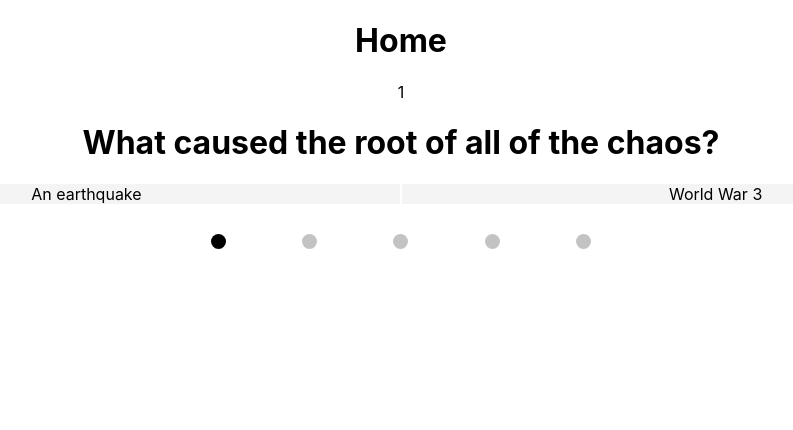
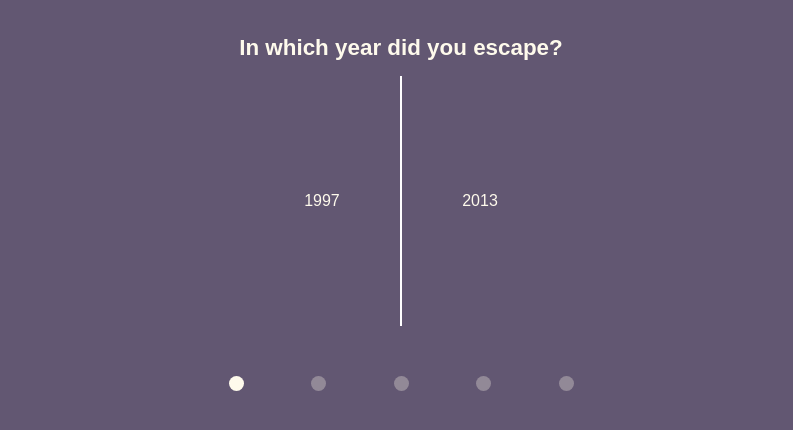
Before and after one commit to alexvirga/NY-or-LA, a React (Create React App) app: page / in a window 1280 px wide. Both pictures are taken after a click on the button "Start Quiz". Shown: the top 430 px of the page, without its empty margins (239-1032 px from the left). Built offline with nearby package versions, Linux system fonts and the light colour scheme.

Commit message:
added styling and transitions

```diff
--- a/src/App.css
+++ b/src/App.css
@@ -1,16 +1,12 @@
 .App {
   text-align: center;
+  height: 100vh;
+  background-color: #625772;
 }
 
 .App-logo {
   height: 40vmin;
   pointer-events: none;
-}
-
-@media (prefers-reduced-motion: no-preference) {
-  .App-logo {
-    animation: App-logo-spin infinite 20s linear;
-  }
 }
 
 .App-header {
@@ -24,8 +20,25 @@
   color: white;
 }
 
+
 .App-link {
   color: #61dafb;
+}
+
+.quiz-container {
+  background-color: #625772;
+  display: flex;
+  width: 100vw;
+  flex-direction: column;
+  align-items: center;
+}
+
+.quiz-landing {
+  background-color: #625772;
+  display: inline-block;
+  color: #fefaec;
+
+  width: 100vw;
 }
 
 .response-left {
@@ -36,18 +49,49 @@
   border-left: 1px solid;
 }
 
+.question-title {
+  color: #fefaec;
+  width: 100%;
+  max-width: 850px;
+  font-size: 1.4em;
+
+  display: inline-flex;
+  justify-content: center;
+}
+
+.result-text {
+  color: #fefaec;
+  width: 100%;
+  max-width: 850px;
+  font-size: 1.4em;
+
+  display: inline-flex;
+  justify-content: center;
+}
+
+.response-container {
+  height: 250px;
+  width: 60%;
+  max-width: 680px;
+  min-width: 200px;
+  display: inline-flex;
+}
+
 .response {
   width: 49%;
   text-align: center;
-  background-color: #f4f4f4;
+  background-color: #625772;
   align-items: center;
-  display: inline-block;
+  display: inline-flex;
   justify-content: center;
   border-color: white;
+  height: 100%;
+  color: #fefaec;
+  padding: 0px 10px 0px 10px;
 }
 
 .response:hover {
-  background-color: yellow;
+  background-color: #ab9cc2bb;
 }
 
 .progress {
@@ -55,44 +99,65 @@
   display: inline-flex;
   justify-content: space-evenly;
   width: 40%;
+  min-width: 200px;
+  max-width: 460px;
 }
-
-
 
 .progress-step {
   height: 15px;
   width: 15px;
   border-radius: 50%;
   display: inline-block;
-  margin: 10px
+  margin: 10px;
 }
 
+.dot-active {
+  box-sizing: border-box;
 
-.dot-active{
-  box-sizing: border-box;
-  border: 1px solid rgb(0, 0, 0);
+  border: 1px solid #fefaec;
   background-color: white;
   display: inline-block;
 }
 
-.dot-complete{
-  background-color: rgba(0, 0, 0, 0.235);
-
+.dot-complete {
+  background-color: #fefaec4f;
 
   display: inline-block;
 }
 
-.dot-incomplete{
-  background-color: rgb(0, 0, 0);
+.dot-incomplete {
+  background-color: #fefaec;
   display: inline-block;
-
-
 }
 
+@media only screen and (max-width: 768px) {
+  .response-container {
+    height: 250px;
+    width: 90%;
+    display: inline-flex;
+  }
+  .quiz-container {
+    overflow: hidden;
+  }
+}
 
+.slide {
+  display: inline-block;
+  animation: slide 0.7s;
+  margin: 20px;
+  overflow: hidden;
+}
 
-
-
+@keyframes slide {
+  0% {
+    transform: translate3d(100%, 0px, 0px);
+    visibility: hidden;
+  }
+  100% {
+    transform: translate3d(0%, 0px, 0px);
+    visibility: visible;
+  }
+}
 
 @keyframes App-logo-spin {
   from {
--- a/src/Components/Home.js
+++ b/src/Components/Home.js
@@ -2,11 +2,12 @@ import React, { Component } from "react";
 import Question from "./Question";
 import QuestionList from "./QuestionList";
 import ProgressBar from "./ProgressBar"
+import QuizResults from "./QuizResults"
 
 class Home extends Component {
   state = {
     started: false,
-    currentQuestion: 1,
+    currentQuestion: 0,
     score: {
       NY: 0,
       LA: 0,
@@ -19,19 +20,18 @@ class Home extends Component {
       ...this.state.score,
       city: this.state.score[city]++,
     });
-    console.log(this.state.score);
+
   };
 
   render() {
     return (
       <div>
-        <h1> Home</h1>
         {this.state.started ? (
           this.state.currentQuestion < QuestionList.length ? (
 
-              <div>
-            <p> {this.state.currentQuestion}</p>
+              <div className="quiz-container">
             <Question
+             key ={this.state.currentQuestion}
               handleAnswer={this.handleAnswer}
               currentQuestion={QuestionList[this.state.currentQuestion]}
               />
@@ -39,9 +39,9 @@ class Home extends Component {
             </div>
 
           ) :
-            <h1> finished</h1>
+          <QuizResults finalScore={this.state.score} />
         ) : (
-          <div>
+          <div className="quiz-landing">
             <h1> Did You Escape From NY or LA </h1>
             <button onClick={() => this.setState({ started: true })}>
               Start Quiz
--- a/src/Components/ProgressBar.js
+++ b/src/Components/ProgressBar.js
@@ -1,25 +1,28 @@
 import React, { Component } from "react";
 
 class ProgressBar extends Component {
+
   renderDots = () => {
-    console.log(this.props.questionCount);
-    const dotArr = []
-    for (let i = 1; i < this.props.questionCount; i++){
-        console.log(this.props.currentQuestion)
-        if (this.props.currentQuestion >= i ){
-            dotArr.push(<div id={`step${i}`} className="progress-step dot-incomplete" />)
+    const dotArr = [];
+    for (let i = 0; i < this.props.questionCount - 1; i++) {
+      if (this.props.currentQuestion >= i) {
+        dotArr.push(
+          <div id={`step${i}`} className="progress-step dot-incomplete" />
+        );
+      } else
+        dotArr.push(
+          <div id={`step${i}`} className="progress-step dot-complete" />
+        );
+    }
+    return dotArr;
+  };
 
-        } else  dotArr.push(<div id={`step${i}`} className="progress-step dot-complete" />)
-
-    }
-    return dotArr
-  };
 
   render() {
 
-    return <div className="progress">
-        {this.renderDots()}
-    </div>;
+    return (
+    <div className="progress">{this.renderDots()}</div>
+    )
   }
 }
 
--- a/src/Components/Question.js
+++ b/src/Components/Question.js
@@ -10,8 +10,8 @@ class Question extends Component {
 
   render() {
     return (
-      <div>
-        <h1> {this.props.currentQuestion.question} </h1>
+      <div className="slide" >
+        <h1 className="question-title"> {this.props.currentQuestion.question} </h1>
         <div className={"response-container"}>
             <div className={"response response-left"} onClick={() => this.props.handleAnswer(this.props.currentQuestion.answers[0].city) }>
             {this.props.currentQuestion.answers[0].answer}
--- /dev/null
+++ b/src/Components/QuizResults.js
@@ -0,0 +1,21 @@
+import React, { Component } from "react";
+
+class QuizResults extends Component {
+  calculateResult = () => {
+    const scores = this.props.finalScore;
+    const result = Object.keys(scores).reduce((a, b) =>
+      scores[a] > scores[b] ? a : b
+    );
+    return result;
+  };
+  render() {
+    return (
+      <h1 className={"result-text"}>
+        Congrats, you are a survivor! You just escaped from{" "}
+        {this.calculateResult()}!
+      </h1>
+    );
+  }
+}
+
+export default QuizResults;
--- a/src/index.css
+++ b/src/index.css
@@ -1,10 +1,12 @@
+@import url('https://fonts.googleapis.com/css2?family=Montserrat:wght@300;400;500;700&display=swap');
+
 body {
   margin: 0;
-  font-family: -apple-system, BlinkMacSystemFont, 'Segoe UI', 'Roboto', 'Oxygen',
-    'Ubuntu', 'Cantarell', 'Fira Sans', 'Droid Sans', 'Helvetica Neue',
-    sans-serif;
+  font-family: 'Source Sans Pro', sans-serif;
   -webkit-font-smoothing: antialiased;
   -moz-osx-font-smoothing: grayscale;
+
+
 }
 
 code {
```
